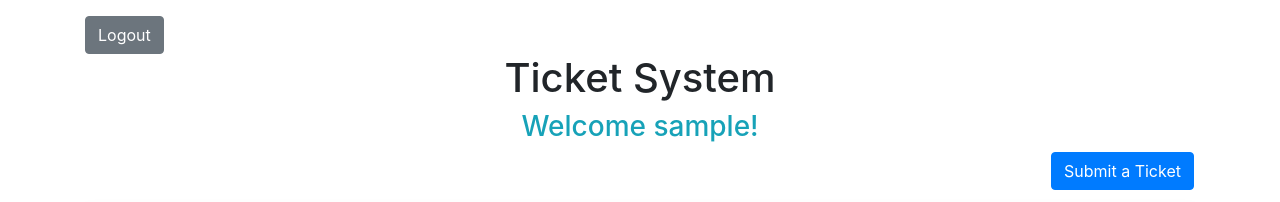
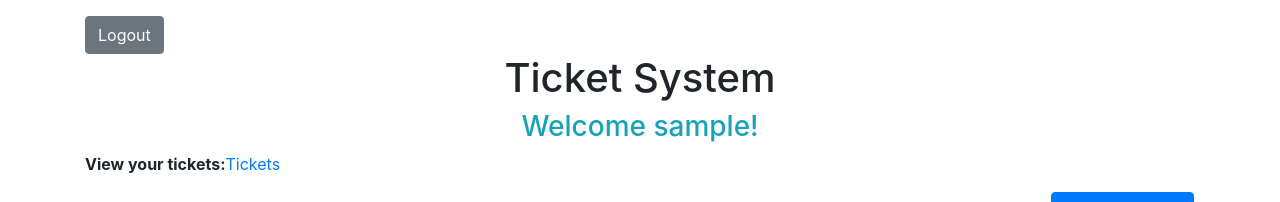
Before and after one commit to cjrojas72/bug-tracker, a Django app: page / in a window 1280 px wide. Shown: the top 202 px of the page. Run offline with Django 3.2, Linux system fonts and the light colour scheme; the visitor is signed in with stand-in values (Sample User, id 1); data that the repository does not hold is empty; some libraries are stand-ins or nearby versions.

Commit message:
some bug fixes

```diff
--- a/post_bugs/templates/index.html
+++ b/post_bugs/templates/index.html
@@ -20,6 +20,10 @@
       <h3 class="d-flex justify-content-center text-info">
         Welcome {{ request.user }}!
       </h3>
+      <p>
+        <strong>View your tickets:</strong
+        ><a href="/profile/{{ request.user.id }}">Tickets</a>
+      </p>
       <div class="row d-flex justify-content-end">
         <button type="button" class="btn btn-primary mr-3 mb-3">
           <a href="/addticket/" class="text-decoration-none text-white"
```
